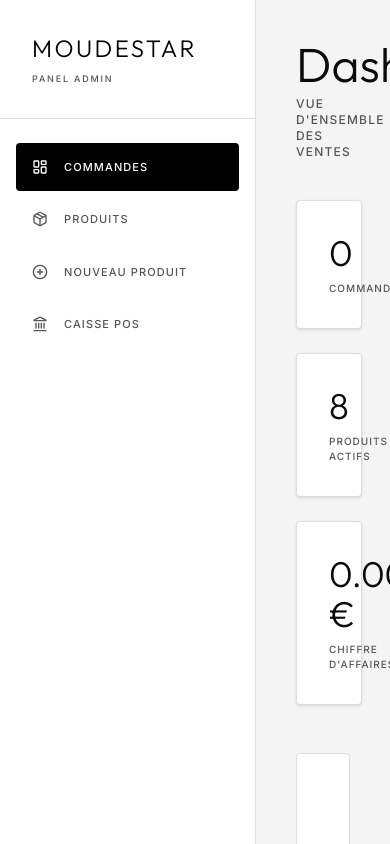
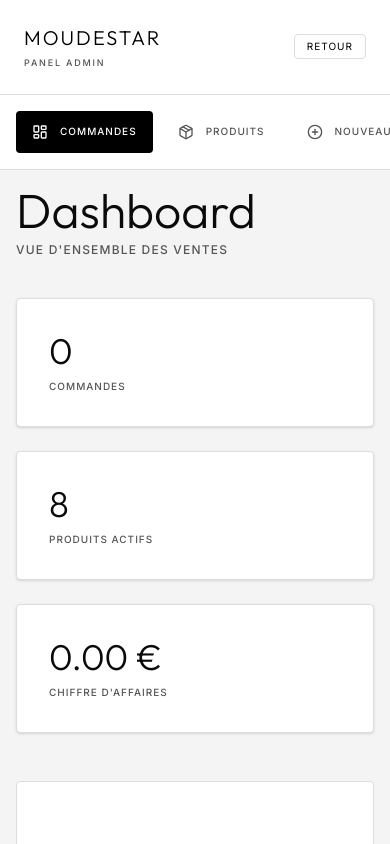
Before and after one commit to wail54/moudestar, a Next.js app: page /admin in a window 390 px wide. Shown: the top 844 px of the page. Built offline with nearby package versions, Linux system fonts and the light colour scheme.

Commit message:
Refonte totale : Style Crème, animations cinématiques, stocks par taille et fix navigation Admin

```diff
--- a/app/admin/page.tsx
+++ b/app/admin/page.tsx
@@ -75,7 +75,7 @@ export default function AdminPage() {
   };
 
   return (
-    <div className="min-h-screen flex bg-[var(--bg-main)]">
+    <div className="min-h-screen flex flex-col md:flex-row bg-[var(--bg-main)]">
 
       {/* ── Modals ── */}
       <AnimatePresence>
@@ -139,39 +139,42 @@ export default function AdminPage() {
         )}
       </AnimatePresence>
 
-      {/* ── Sidebar ── */}
-      <aside className="w-64 flex flex-col border-r border-[var(--border-soft)] bg-white sticky top-0 h-screen">
-        <div className="px-8 py-8 border-b border-[var(--border-soft)]">
-          <Link href="/" className="font-cormorant text-2xl font-light tracking-widest uppercase text-black hover:text-[var(--text-muted)] transition-colors">
-            Moudestar
-          </Link>
-          <p className="text-[9px] tracking-[0.2em] uppercase text-[var(--text-muted)] mt-2 font-medium">Panel Admin</p>
+      {/* ── Sidebar / Topbar ── */}
+      <aside className="w-full md:w-64 flex flex-col md:border-r border-b border-[var(--border-soft)] bg-white md:sticky md:top-0 md:h-screen z-40">
+        <div className="px-6 md:px-8 py-6 md:py-8 border-b border-[var(--border-soft)] flex items-center justify-between">
+          <div>
+            <Link href="/" className="font-cormorant text-xl md:text-2xl font-light tracking-widest uppercase text-black hover:text-[var(--text-muted)] transition-colors">
+              Moudestar
+            </Link>
+            <p className="text-[9px] tracking-[0.2em] uppercase text-[var(--text-muted)] mt-1 font-medium">Panel Admin</p>
+          </div>
+          <Link href="/" className="md:hidden text-[10px] uppercase tracking-widest border border-[var(--border-soft)] px-3 py-1 rounded-sm text-black hover:bg-[var(--bg-alt)]">Retour</Link>
         </div>
 
-        <nav className="flex-1 py-6 flex flex-col px-4 gap-1">
+        <nav className="flex-1 p-4 md:py-6 flex md:flex-col gap-2 overflow-x-auto hide-scrollbar whitespace-nowrap">
           {[
             { id: 'orders', label: 'Commandes', icon: LayoutDashboard },
             { id: 'products', label: 'Produits', icon: Package },
-            { id: 'add', label: 'Nouveau Produit', icon: PlusCircle },
-            { id: 'caisse', label: 'Caisse POS', icon: Landmark },
+            { id: 'add', label: 'Nouveau', icon: PlusCircle },
+            { id: 'caisse', label: 'Caisse', icon: Landmark },
           ].map((item) => (
             <button
               key={item.id}
               onClick={() => setTab(item.id as Tab)}
-              className={`w-full flex items-center gap-4 px-4 py-4 text-[11px] font-medium tracking-widest uppercase rounded-sm transition-all ${
-                tab === item.id ? 'bg-black text-white' : 'text-[var(--text-muted)] hover:text-black hover:bg-[var(--bg-alt)]'
+              className={`flex items-center gap-3 px-4 py-3 md:py-4 text-[10px] md:text-[11px] font-medium tracking-widest uppercase rounded-sm transition-all ${
+                tab === item.id ? 'bg-black text-white' : 'text-[var(--text-muted)] hover:text-black hover:bg-[var(--bg-alt)] border border-transparent hover:border-[var(--border-soft)]'
               }`}
             >
-              <item.icon size={16} />
-              {item.label}
+              <item.icon size={16} className="shrink-0" />
+              <span>{item.label}</span>
             </button>
           ))}
         </nav>
       </aside>
 
       {/* ── Content ── */}
-      <div className="flex-1 overflow-auto bg-[var(--bg-alt)]">
-        <div className="max-w-6xl mx-auto p-10 md:p-14">
+      <div className="flex-1 overflow-x-hidden bg-[var(--bg-alt)]">
+        <div className="max-w-6xl mx-auto p-4 md:p-10 lg:p-14">
           <AnimatePresence mode="wait">
 
             {/* ORDERS */}
--- a/components/CaisseSystem.tsx
+++ b/components/CaisseSystem.tsx
@@ -153,7 +153,7 @@ export function CaisseSystem() {
       <div className="flex flex-col xl:flex-row bg-white border border-[var(--border-soft)] rounded-sm shadow-sm overflow-hidden min-h-[600px]">
 
         {/* LEFT CATALOG */}
-        <div className="flex-1 flex flex-col border-r border-[var(--border-soft)]">
+        <div className="flex-1 flex flex-col xl:border-r border-b xl:border-b-0 border-[var(--border-soft)] h-[60vh] xl:h-auto">
           <div className="relative border-b border-[var(--border-soft)]">
             <Search size={16} className="absolute left-6 top-1/2 -translate-y-1/2 text-[var(--text-muted)]" />
             <input type="text" placeholder="Rechercher par nom ou catégorie..." value={query} onChange={(e) => setQuery(e.target.value)} className="w-full pl-14 pr-6 py-5 text-sm outline-none bg-transparent" />
```
